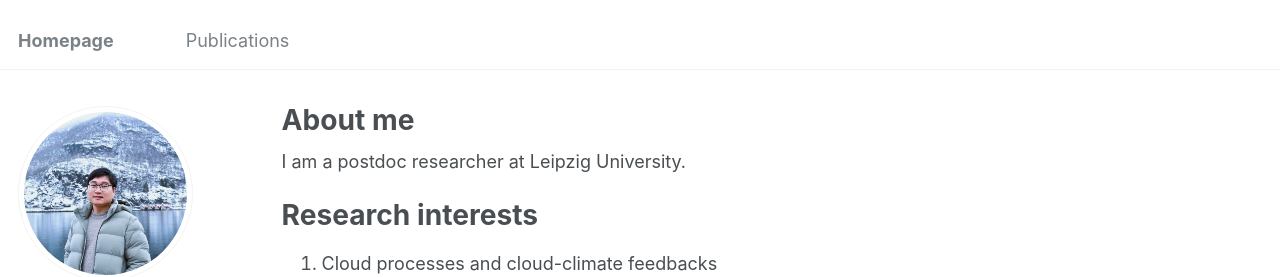
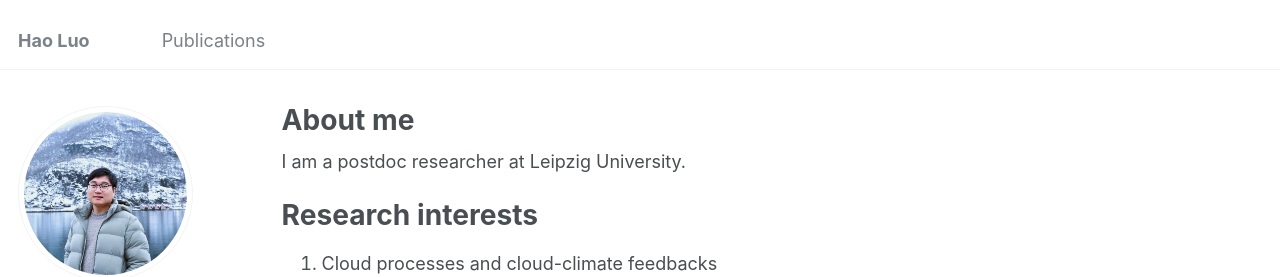
Before and after one commit to haoluo-atmos/haoluo-atmos.github.io, a Jekyll site: the page built from _pages/about.md, in a window 1280 px wide. Shown: the top 277 px of the page. Built offline with Jekyll 4.4.1, drawn with Linux system fonts in a browser that asks for light colours; some web fonts are replaced.

Commit message:
Update _config.yml

```diff
--- a/_config.yml
+++ b/_config.yml
@@ -8,7 +8,7 @@
 
 # Basic Site Settings
 locale                   : "en-US"
-title                    : "Homepage"
+title                    : "Hao Luo"
 title_separator          : "-"
 name                     : &name "Dr. Hao Luo"
 description              : &description "Research fellow at Leipzig University"
```
